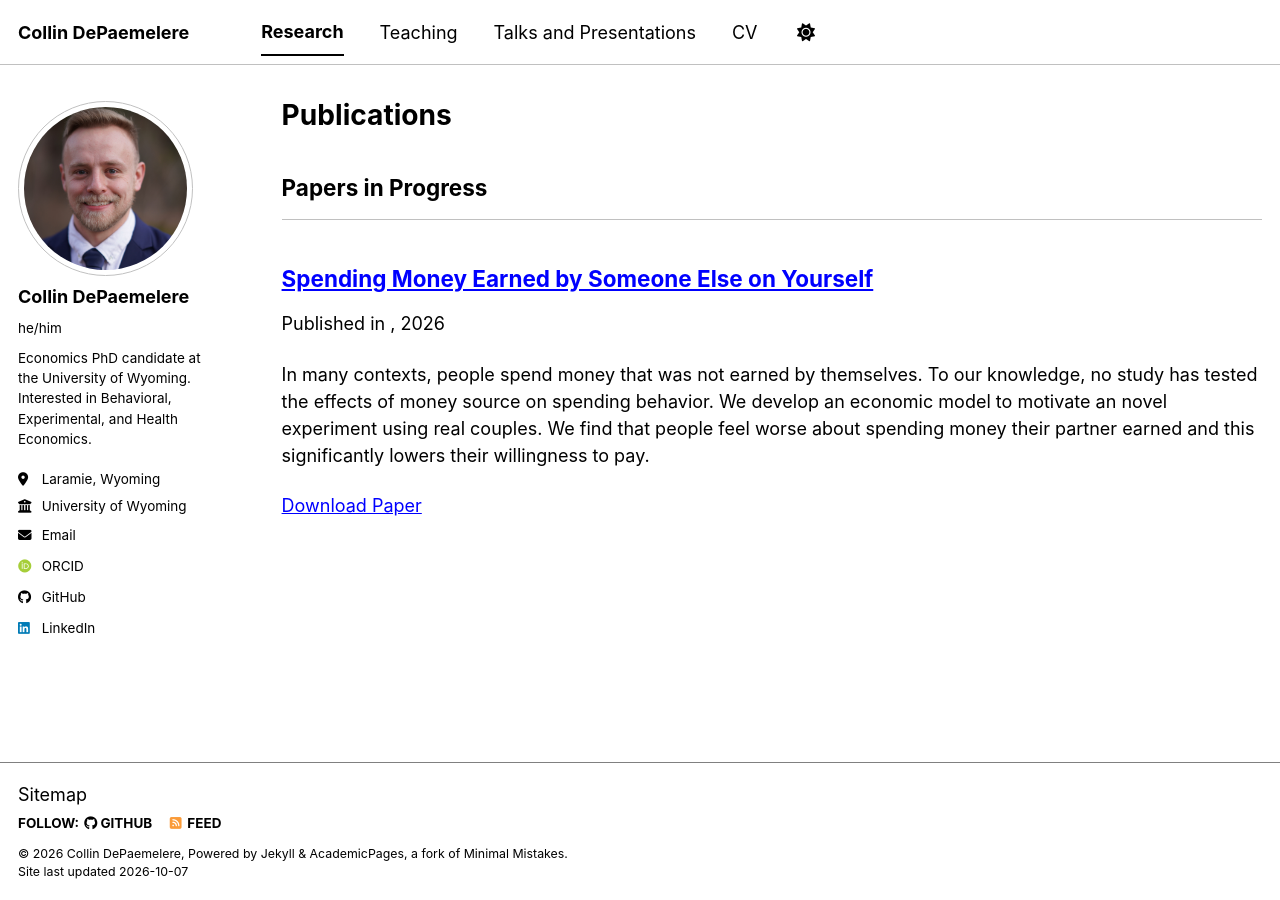
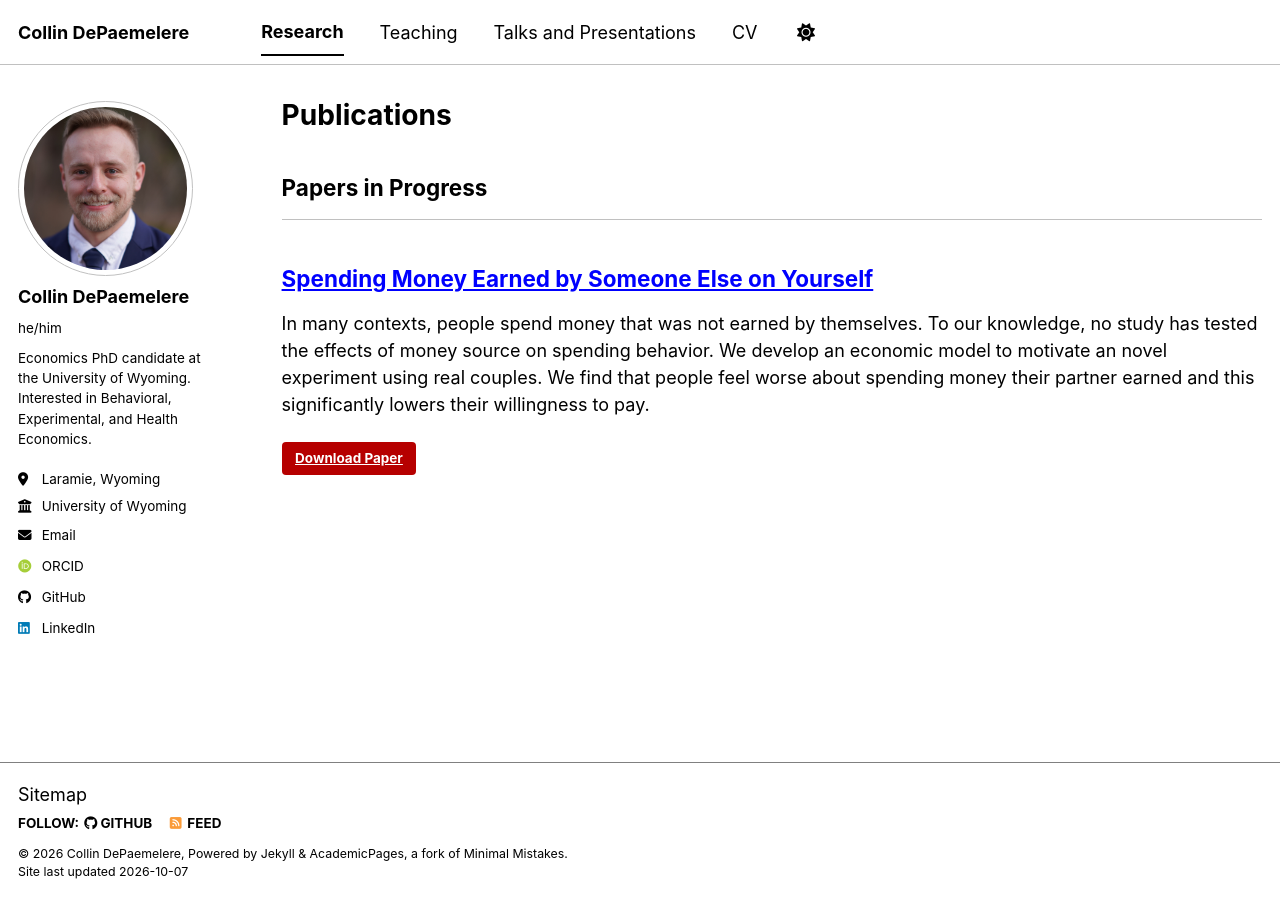
Before and after one commit to CollinDeP/collindep.github.io, a Jekyll site: the page built from _pages/publications.html, in a window 1280 px wide. Built offline with Jekyll 4.4.1, drawn with Linux system fonts in a browser that asks for light colours; some web fonts are replaced; a script bundle is joined from its source files by our own code; library files that are not in the unit come from our copies.

Commit message:
Update archive-single.html

```diff
--- a/_includes/archive-single.html
+++ b/_includes/archive-single.html
@@ -41,7 +41,7 @@
         {% if post.collection == 'teaching' %}
           <p> {{ post.type }}, <i>{{ post.venue }}</i>, {{ post.date | default: "1900-01-01" | date: "%Y" }} </p>
         {% elsif post.collection == 'publications' %}
-          <p>Published in <i>{{ post.venue }}</i>, {{ post.date | default: "1900-01-01" | date: "%Y" }} </p>
+          {% if post.venue %}<p>Published in <i>{{ post.venue }}</i>, {{ post.date | date: "%Y" }}</p>{% endif %}
         {% elsif post.date %}
          <p class="page__date"><strong><i class="fa fa-fw fa-calendar" aria-hidden="true"></i> {{ site.data.ui-text[site.locale].date_label | default: "Published:" }}</strong> <time datetime="{{ post.date | default: "1900-01-01" | date_to_xmlschema }}">{{ post.date | default: "1900-01-01" | date: "%B %d, %Y" }}</time></p>
         {% endif %}
@@ -53,13 +53,13 @@
     {% endif %}
 
     {% if post.citation and post.paperurl and post.slidesurl and post.bibtexurl %}
-      <p>Recommended citation: {{ post.citation }}<br /><a href="{{ post.paperurl }}">Download Paper</a> | <a href="{{ post.slidesurl }}">Download Slides</a> | <a href="{{ post.bibtexurl }}">Download Bibtex</a></p>
+      <p>Recommended citation: {{ post.citation }}<br /><a href="{{ post.paperurl }}" class="btn">Download Paper</a> | <a href="{{ post.slidesurl }}">Download Slides</a> | <a href="{{ post.bibtexurl }}">Download Bibtex</a></p>
     {% elsif post.citation and post.paperurl and post.slidesurl %}
-      <p>Recommended citation: {{ post.citation }}<br /><a href="{{ post.paperurl }}">Download Paper</a> | <a href="{{ post.slidesurl }}">Download Slides</a></p>
+      <p>Recommended citation: {{ post.citation }}<br /><a href="{{ post.paperurl }}" class="btn">Download Paper</a> | <a href="{{ post.slidesurl }}">Download Slides</a></p>
     {% elsif post.citation and post.paperurl and post.bibtexurl %}
-      <p>Recommended citation: {{ post.citation }}<br /><a href="{{ post.paperurl }}">Download Paper</a> | <a href="{{ post.bibtexurl }}">Download Bibtex</a></p>
+      <p>Recommended citation: {{ post.citation }}<br /><a href="{{ post.paperurl }}" class="btn">Download Paper</a> | <a href="{{ post.bibtexurl }}">Download Bibtex</a></p>
     {% elsif post.citation and post.paperurl %}
-      <p>Recommended citation: {{ post.citation }}<br /><a href="{{ post.paperurl }}">Download Paper</a></p>
+      <p>Recommended citation: {{ post.citation }}<br /><a href="{{ post.paperurl }}" class="btn">Download Paper</a></p>
     {% elsif post.citation and post.slidesurl and post.bibtexurl %}
       <p>Recommended citation: {{ post.citation }}<br /><a href="{{ post.slidesurl }}">Download Slides</a> | <a href="{{ post.bibtexurl}}">Download Bibtex</a></p>
     {% elsif post.citation and post.slidesurl %}
@@ -69,9 +69,9 @@
     {% elsif post.citation %}
       <p>Recommended citation: {{ post.citation }}</p>
     {% elsif post.paperurl and post.bibtexurl %}
-      <p><a href=" {{ post.paperurl }} ">Download Paper</a> | <a href="{{ post.bibtexurl }}">Download Bibtex</a></p>
+      <p><a href=" {{ post.paperurl }} " class="btn">Download Paper</a> | <a href="{{ post.bibtexurl }}">Download Bibtex</a></p>
     {% elsif post.paperurl %}
-      <p><a href=" {{ post.paperurl }} ">Download Paper</a></p>
+      <p><a href=" {{ post.paperurl }} " class="btn">Download Paper</a></p>
     {% elsif post.slidesurl and post.bibtexurl %}
       <p><a href="{{ post.slidesurl }}">Download Slides</a> | <a href="{{ post.bibtexurl }}">Download Bibtex</a></p>
     {% elsif post.slidesurl %}
```
